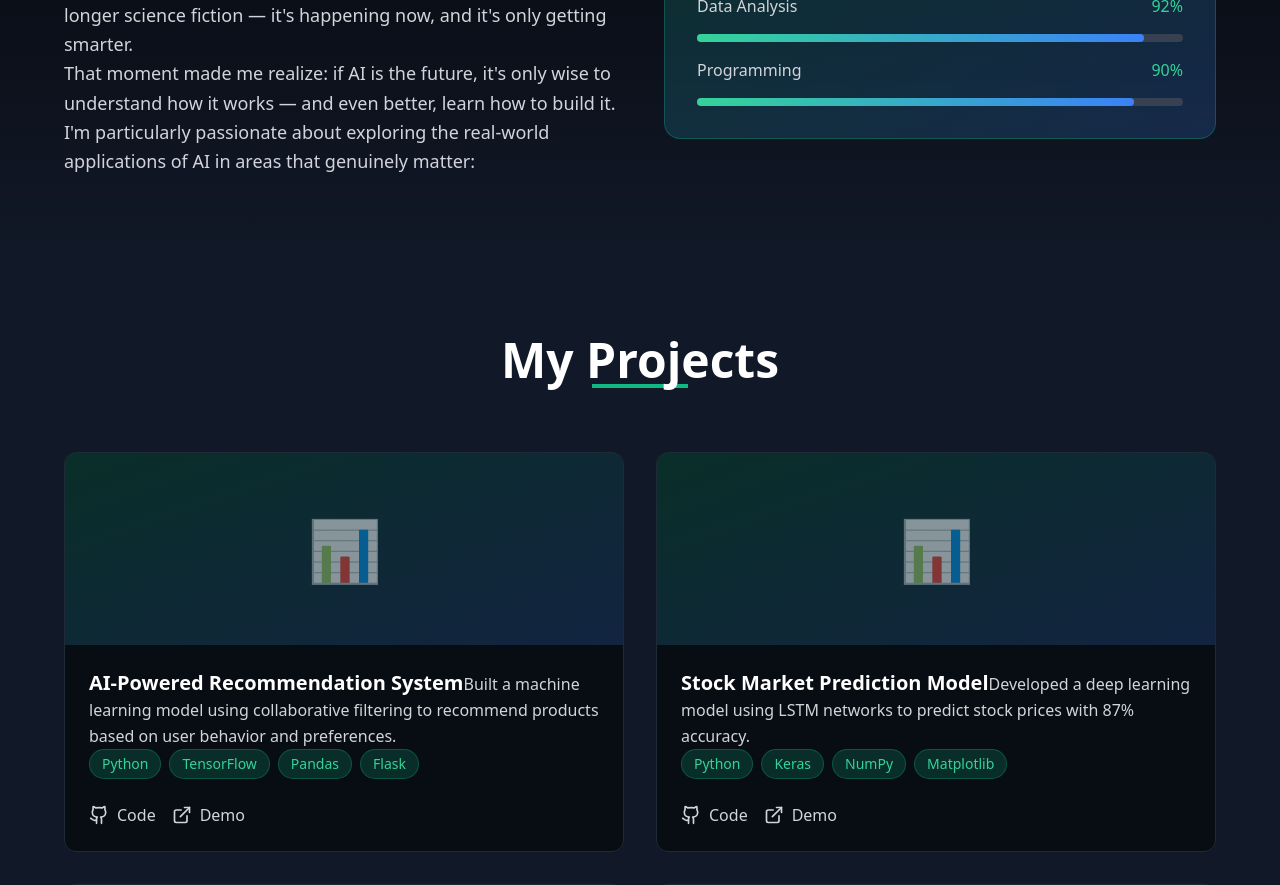
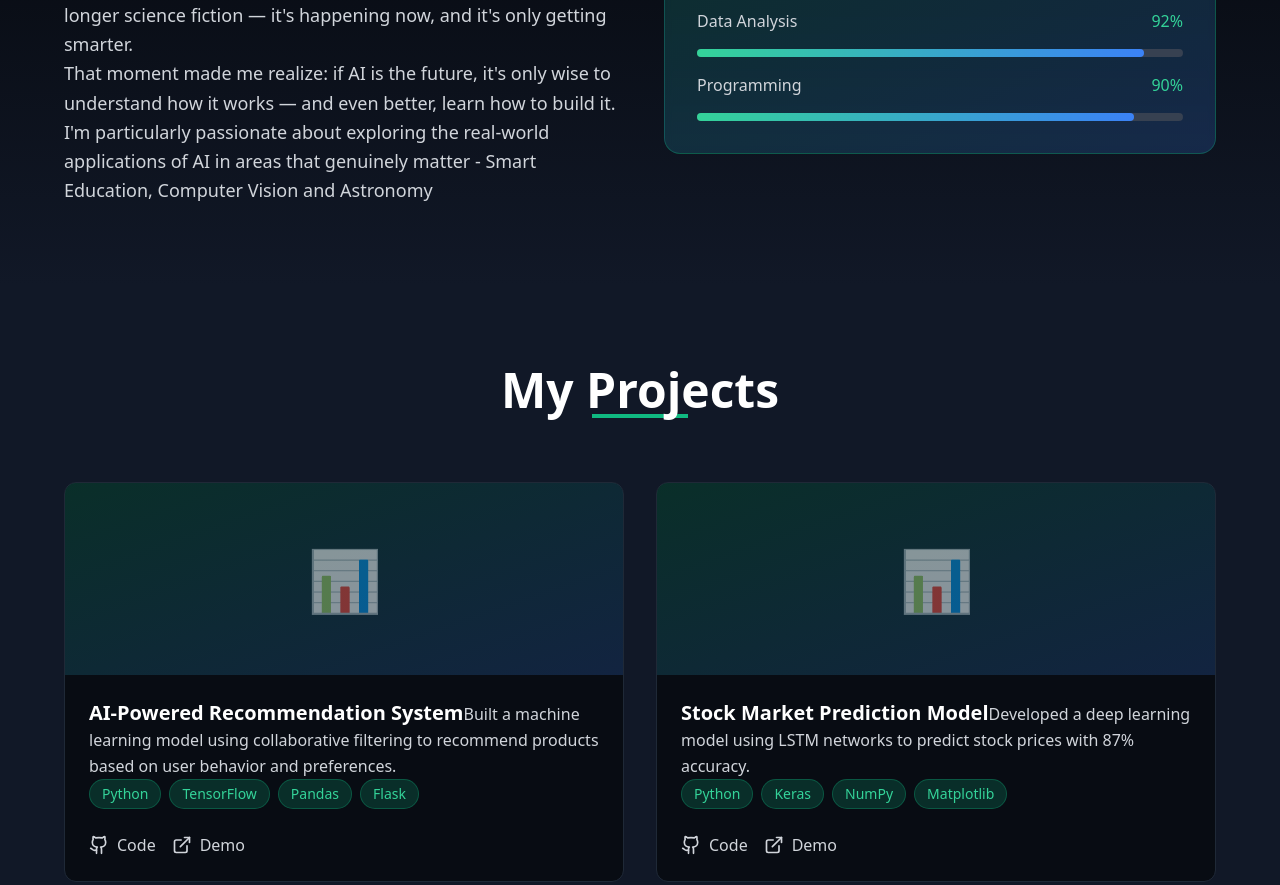
Before and after one commit to Janesh-e/portfolio-v1, a React (Vite) app: page / in a window 1280 px wide. Shown: the part 1200-2085 px from the top of the page. Built offline with nearby package versions, Linux system fonts and the light colour scheme.

Commit message:
Update About.tsx

```diff
--- a/src/components/About.tsx
+++ b/src/components/About.tsx
@@ -35,7 +35,7 @@ const About = () => {
             />
             <br />
             <ScrambleText
-              text="I'm particularly passionate about exploring the real-world applications of AI in areas that genuinely matter:"
+              text="I'm particularly passionate about exploring the real-world applications of AI in areas that genuinely matter - Smart Education, Computer Vision and Astronomy"
               className="text-gray-300 text-lg leading-relaxed"
               delay={400}
             />
```
